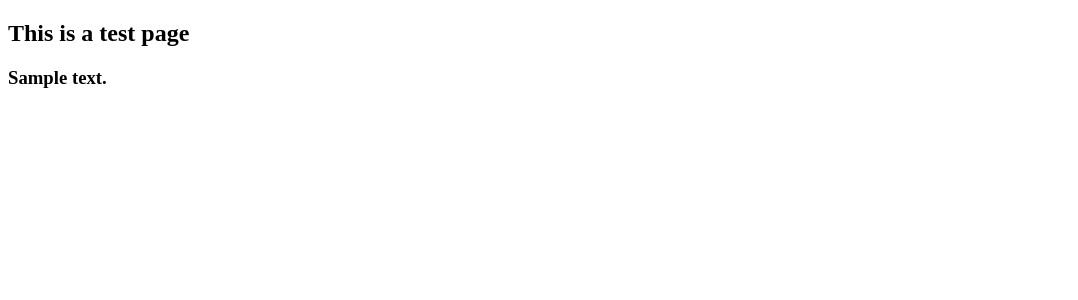
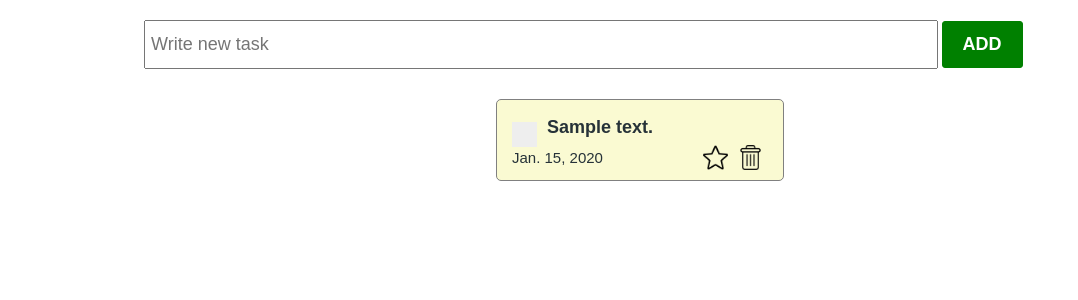
Before and after one commit to Fattijenishbek/tododjango, a Django app: page /test/ in a window 1280 px wide. Shown: the top 300 px of the page, without its empty margins (0-1078 px from the left). Run offline with Django 3.2, Linux system fonts and the light colour scheme; tables that the repository leaves empty hold one stand-in row (values such as "Sample post").

Commit message:
added styles and icons to todo list

```diff
--- a/main/templates/test.html
+++ b/main/templates/test.html
@@ -1,15 +1,47 @@
+{% load static %}
 <!DOCTYPE html>
 <html lang="en">
 <head>
     <meta charset="UTF-8">
     <meta name="viewport" content="width=device-width, initial-scale=1.0">
     <title>Document</title>
+    <!-- <link rel="stylesheet" href="./styles/checkbox.css"> -->
+    <link rel="stylesheet" href="{% static 'styles/checkbox.css' %}">
+    <link rel="stylesheet" href="{% static 'styles/index.css'%}">
+    <!-- <link rel="stylesheet" href="./styles/index.css"> -->
 </head>
 <body>
-    <h2>This is a test page</h2>
-    {% for todo in todo_list %}
-        <h3>{{todo.text}}</h3>
-    {% endfor %}
+    <section>
+        <div class="create_container">
+            <input
+            class="create_input"
+            type="text"
+            placeholder="Write new task"
+            />
+            <button class="create_button">Add</button>
+        </div>
+
+        <div class="todo_container">
+            {% for todo in todo_list%}
+            <div class="todo_item">
+                <div class="todo_item_header">
+                    <label class="checkbox_container">
+                        <input type="checkbox"/>
+                        <span class="checkmark"></span>
+                    </label>
+                    <h4>{{todo.text}}</h4>
+                </div>
+                <div class="todo_item_footer">
+                <p>{{todo.created_at}}</p>
+                    <div class="action_buttons">
+                        <img src="{% static './icons/unmarked_star.png' %}"/>
+                        <img src="{% static './icons/delete.png' %}"/>
+                    </div>
+                </div>
+            </div>
+            {% endfor %}
+        </div>
+    </section>
 
 </body>
 </html>
--- a/main/views.py
+++ b/main/views.py
@@ -7,7 +7,7 @@ def homepage(request):
     return render(request, "index.html")
 
 def test(request):
-    todo_list=ToDo.objects.all()
+    todo_list= ToDo.objects.all()
     return render(request, "test.html", {"todo_list":todo_list})
 
 def third(request):
```
